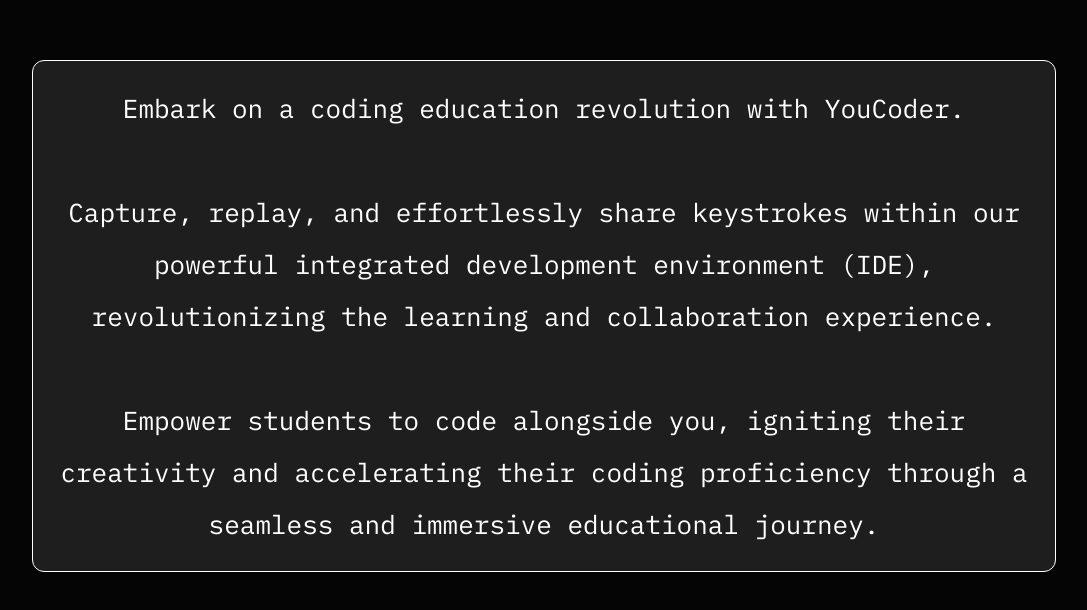
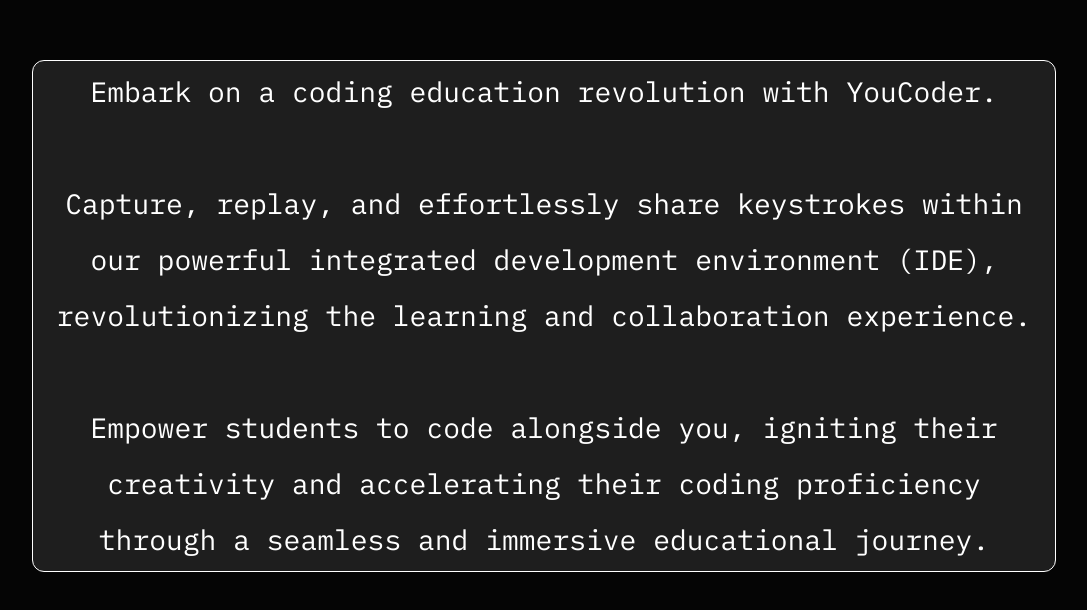
Before and after one commit to phpmvk/YouCoder, a React (Vite) app in the folder client/: page / in a window 1280 px wide. Shown: the part 3552-4162 px from the top of the page, without its empty margins (96-1183 px from the left). Built offline with nearby package versions, Linux system fonts and the light colour scheme.

Commit message:
homepage fixes

```diff
--- a/client/src/components/HomePageComponents/ExampleFrame.tsx
+++ b/client/src/components/HomePageComponents/ExampleFrame.tsx
@@ -9,7 +9,7 @@ const ExampleFrame: React.FC = () => {
 
   return (
     <>
-      <div className='absolute w-screen h-[12.5vw] top-[470vw] 600:top-[400vw] sm:top-[400vw] 700:top-[370vw] md:top-[360vw] 900:top-[350vw] lg:top-[355vw] xl:top-[362vw] flex justify-center items-center'>
+      <div className='absolute w-screen h-[12.5vw] top-[470vw] 600:top-[400vw] sm:top-[400vw] 700:top-[370vw] md:top-[360vw] 800:top-[368vw] 900:top-[368vw] lg:top-[375vw] xl:top-[372vw] flex justify-center items-center'>
         <motion.div
           className='min-w-[910px] w-[25vw] h-[12.5vw] bg-bg-pri '
           style={{
--- a/client/src/components/HomePageComponents/Explainer.tsx
+++ b/client/src/components/HomePageComponents/Explainer.tsx
@@ -2,7 +2,7 @@ import React from 'react'
 
 const Explainer = () => {
   return (
-    <div className="snap-center relative w-[80vw] h-[100vw] 600:h-[60vw] 700:h-[40vw] text-[16px] text-sm 600:text-[15px] sm:text-[16px] 700:text-[16px] md:text-[18px] lg:text-[22px] xl:text-[26px] xl:leading-loose bg-white/10 z-10 600:top-[180vw] top-[200vw] sm:top-[175vw] 700:top-[160vw] md:top-[165vw] lg:top-[165vw] xl:top-[190vw] left-[10vw] rounded-xl font-console flex items-center justify-left px-4 text-white border border-white">Embark on a coding education revolution with YouCoder.
+    <div className="snap-center relative w-[80vw] h-[100vw] 600:h-[60vw] 700:h-[40vw] text-[16px] text-sm 600:text-[15px] sm:text-[16px] 700:text-[16px] md:text-[18px] 900:text-[21px] lg:text-[22px] xl:text-[28px] 900:leading-8 lg:leading-loose xl:leading-loose bg-white/10 z-10 600:top-[180vw] top-[200vw] sm:top-[175vw] 700:top-[160vw] md:top-[165vw] lg:top-[165vw] xl:top-[190vw] left-[10vw] rounded-xl font-console flex items-center justify-left px-4 text-white border border-white">Embark on a coding education revolution with YouCoder.
     <br/><br/>
     Capture, replay, and effortlessly share keystrokes within our powerful integrated development environment (IDE), revolutionizing the learning and collaboration experience.
     <br/><br/>
--- a/client/tailwind.config.cjs
+++ b/client/tailwind.config.cjs
@@ -19,6 +19,7 @@ module.exports = {
         700: '700px',
         720: '720px',
         740: '740px',
+        800: '800px',
         850: '850px',
         900: '900px',
         1140: '1140px',
```
